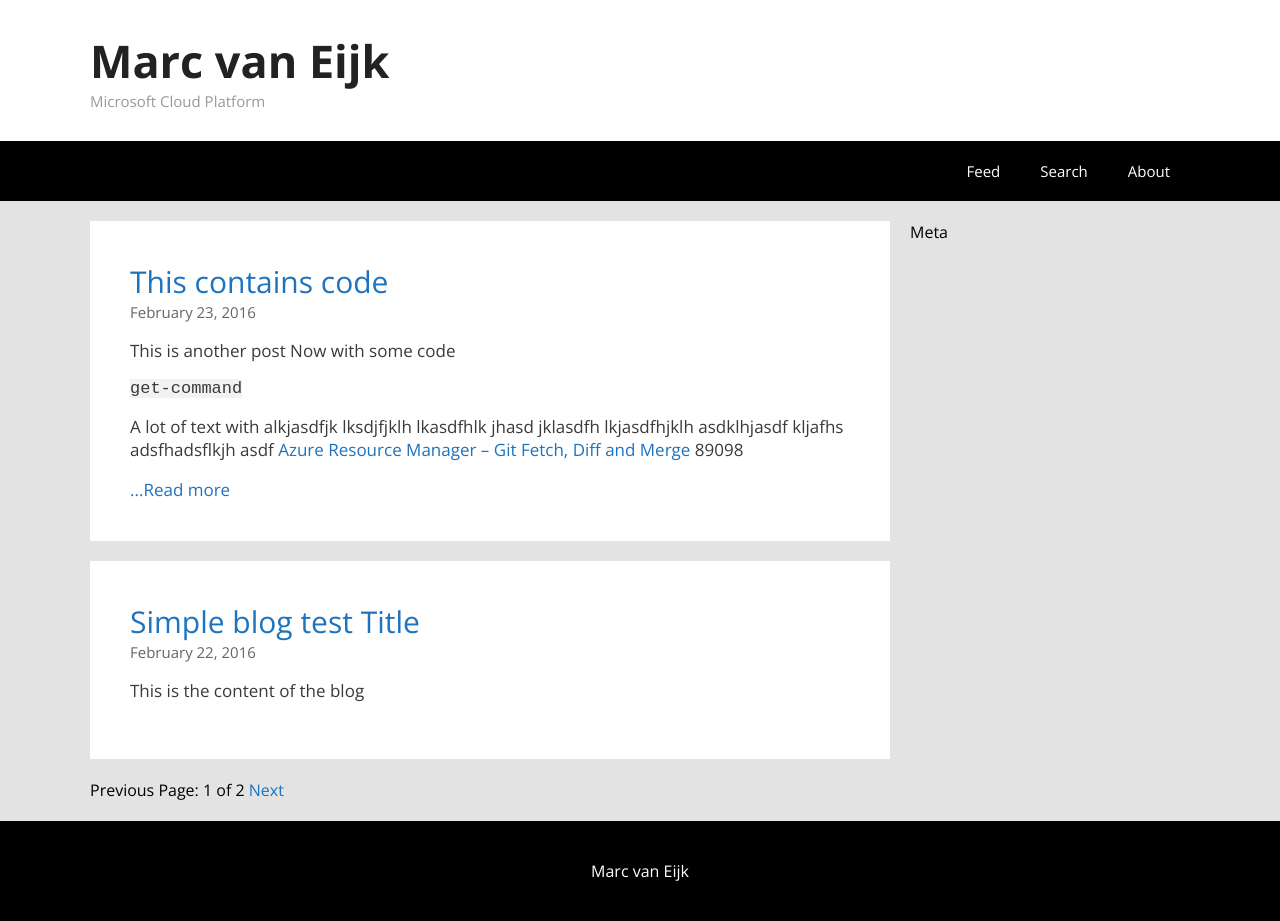
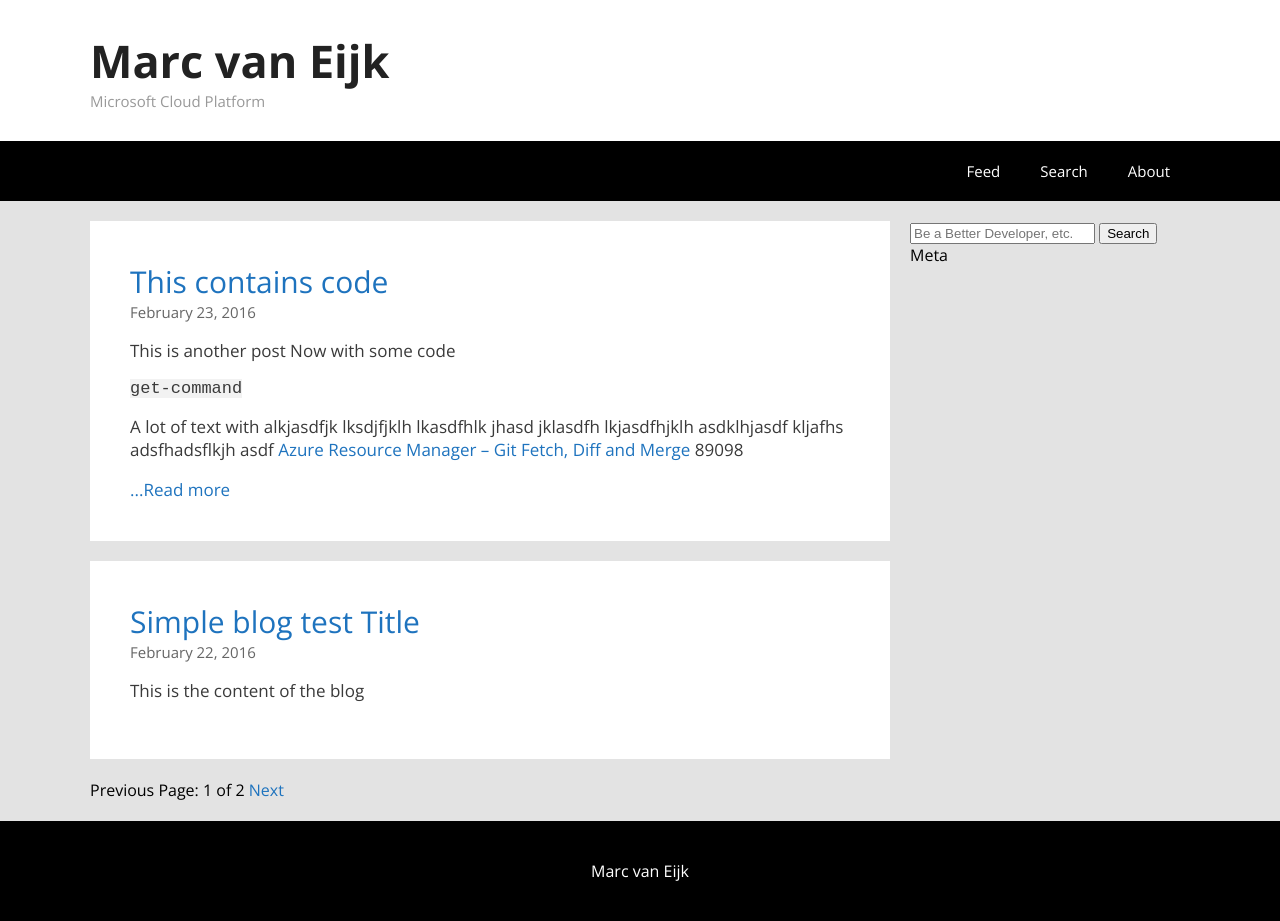
Before and after one commit to marcvaneijkdemo/marcvaneijkdemo.github.io, a Jekyll site: the page built from index.html, in a window 1280 px wide. Built offline with Jekyll 4.4.1, drawn with Linux system fonts in a browser that asks for light colours; the list of posts is cut into pages by our own code.

Commit message:
Update default.html

```diff
--- a/_layouts/default.html
+++ b/_layouts/default.html
@@ -32,7 +32,14 @@
     <div class="siteContentWrapper">
         <div class="siteContent">{{ content }}</div>
         <div class="siteWidgets">
-            <div class="widgetSearch"></div>
+            <div class="widgetSearch">
+                <div id="search">
+                    <form role="search" method="get" action="{{site.baseurl}}/search/">
+                        <input id="searchString" name="searchString" placeholder="Be a Better Developer, etc." type="text">
+                        <input id="searchButton" name="googleSearchName" type="submit" value="Search">
+                    </form>
+                </div>
+            </div>
             <div class="widgetMeta">Meta</div>
         </div>
     </div>
```
